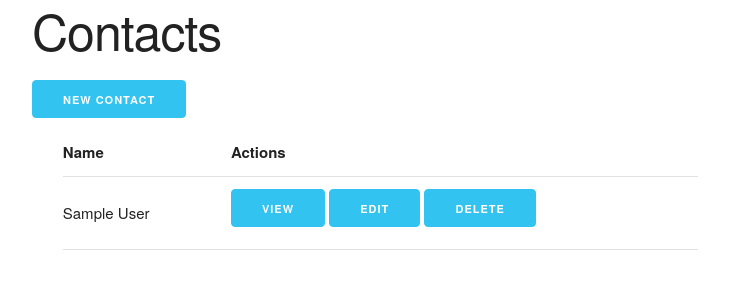
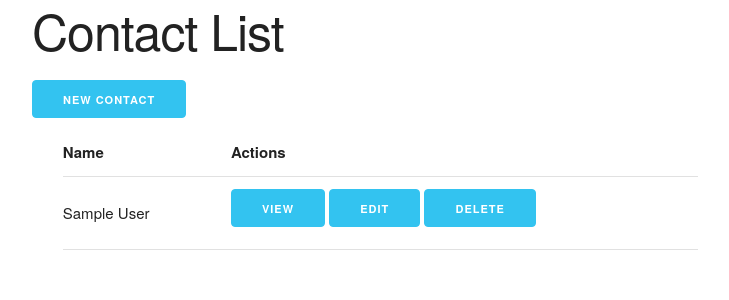
Before and after one commit to salohcin714/Django-ContactList, a Django app: page /contacts/ in a window 1280 px wide. Shown: the top 300 px of the page, without its empty margins (224-953 px from the left). Run offline with Django 3.2, Linux system fonts and the light colour scheme; tables that the repository leaves empty hold one stand-in row (values such as "Sample post").

Commit message:
Updating some views

```diff
--- a/templates/contacts/contact_confirm_delete.html
+++ b/templates/contacts/contact_confirm_delete.html
@@ -3,7 +3,7 @@
 <h1>Contact Delete</h1>
 <form method="post">
     {% csrf_token %}
-    Are you sure you want to delete "{{ object }}" ?
+    Are you sure you want to delete this contact?
     <input type="submit" value="Submit" />
 </form>
 {% endblock %}
--- a/templates/contacts/contact_list.html
+++ b/templates/contacts/contact_list.html
@@ -2,7 +2,7 @@
 {% block content %}
     <div class="container">
         <div class="row">
-            <h1 class="twelve columns">Contacts</h1>
+            <h1 class="twelve columns">Contact List</h1>
         </div>
         <a class="button button-primary" href="{% url "contact_new" %}">New Contact</a>
         <table class="ten columns">
```
